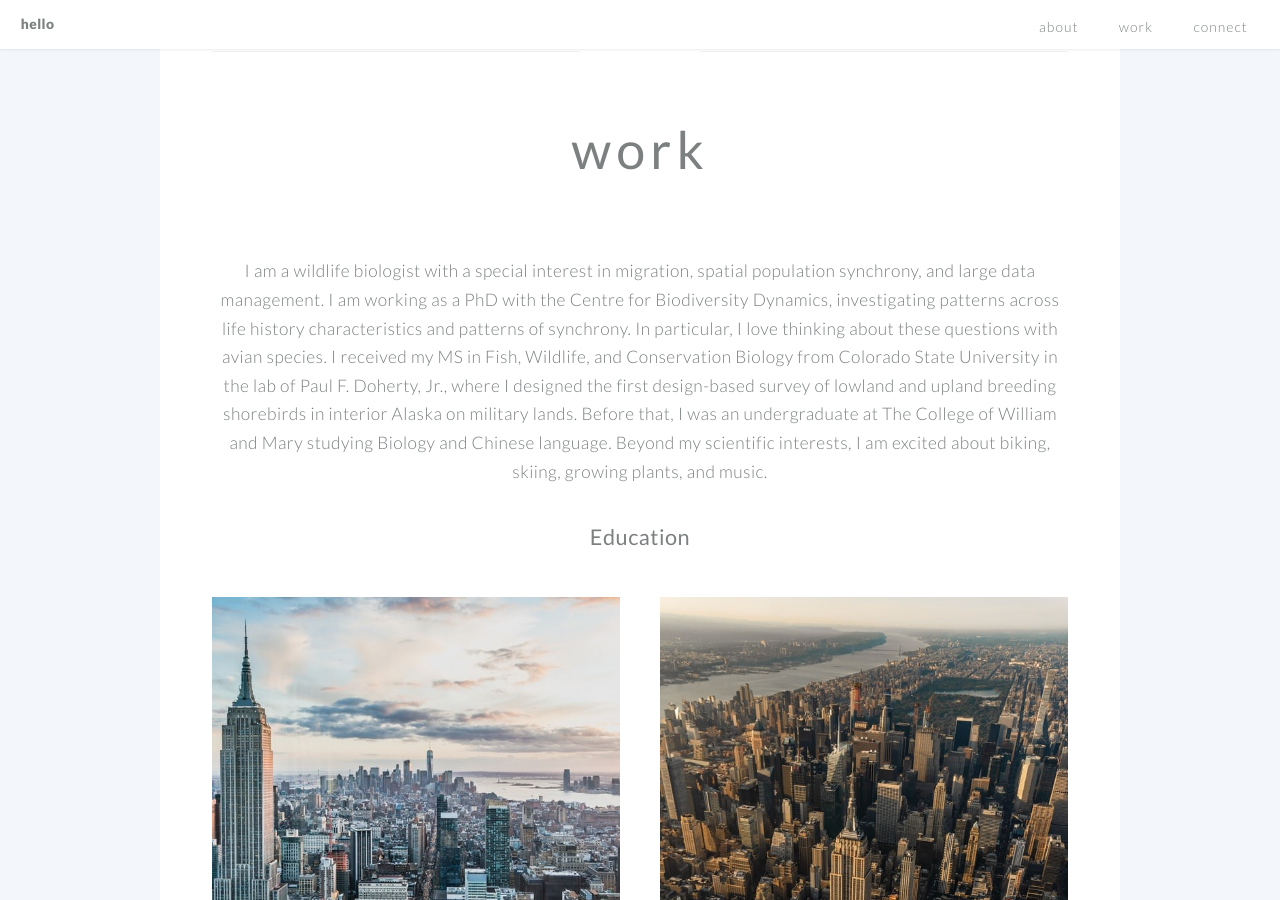
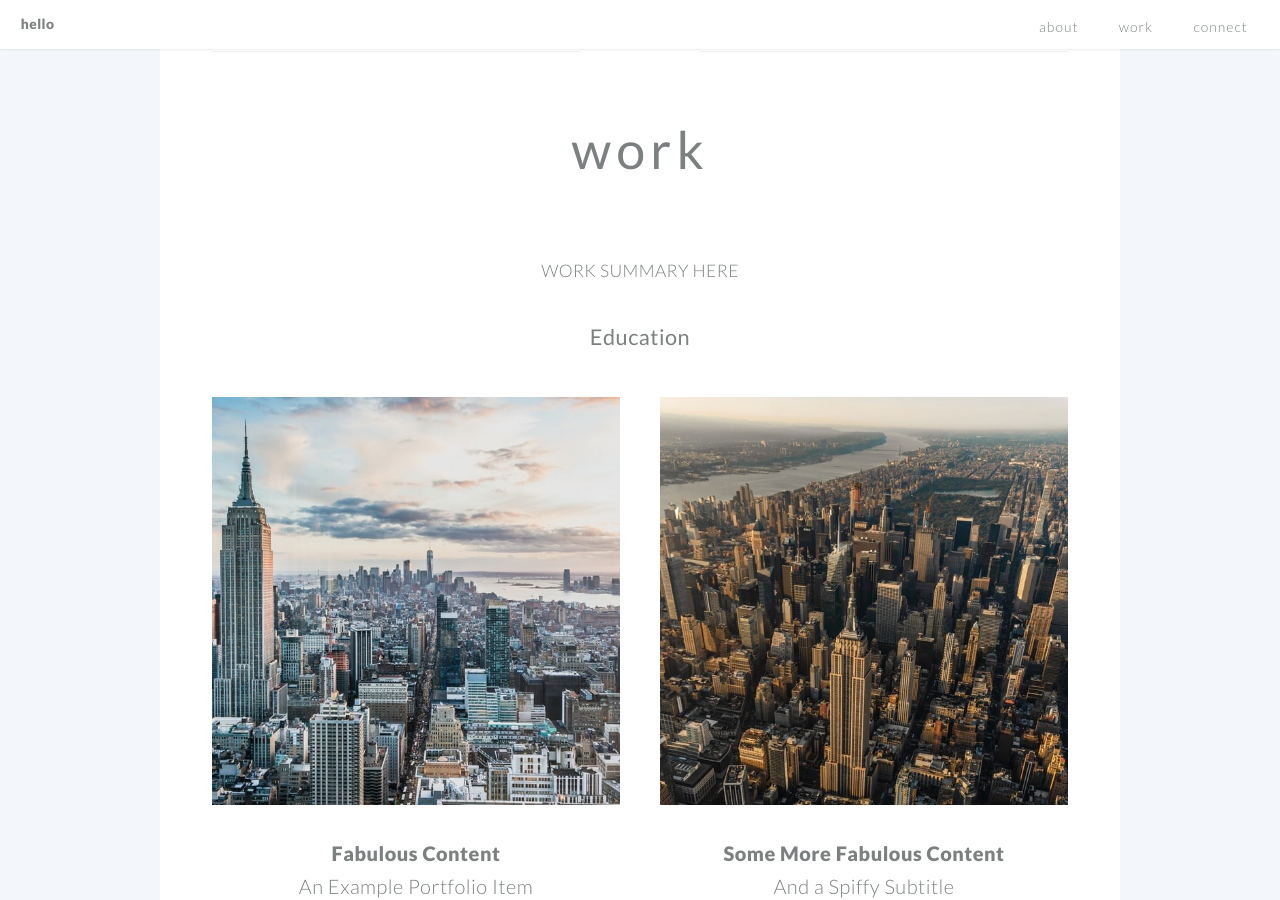
Before and after one commit to EllenCMartin/EllenCMartin.github.io, a Jekyll site: the page built from index.md, in a window 1280 px wide and 900 px high, scrolled down 1499 px. Built offline with Jekyll 4.4.1, drawn with Linux system fonts in a browser that asks for light colours.

Commit message:
Update index.md

```diff
--- a/index.md
+++ b/index.md
@@ -30,7 +30,7 @@ about_button_label: get hello # the label on the button
 # By declaring these variables, you can include a portfolio showcasing your work and organize your portfolio's items into a custom layout, all without adding any CSS. In addition, you must 1) create an HTML file in the_includes folder for each project with the text you'd like to display, and 2) create a YAML file in the _data folder describing the order in which each project should be shown and categorized. See `/includes/example.html` and `/_data/work.yml` for examples.
 
 portfolio: work # the heading for your portfolio and title of your YAML file
-portfolio_description: I am a wildlife biologist with a special interest in migration, spatial population synchrony, and large data management. I am working as a PhD with the Centre for Biodiversity Dynamics, investigating patterns across life history characteristics and patterns of synchrony. In particular, I love thinking about these questions with avian species. I received my MS in Fish, Wildlife, and Conservation Biology from Colorado State University in the lab of Paul F. Doherty, Jr., where I designed the first design-based survey of lowland and upland breeding shorebirds in interior Alaska on military lands. Before that, I was an undergraduate at The College of William and Mary studying Biology and Chinese language. Beyond my scientific interests, I am excited about biking, skiing, growing plants, and music.
+portfolio_description: WORK SUMMARY HERE
 
 # optional CTA section --------------------------------------------------
 
```
